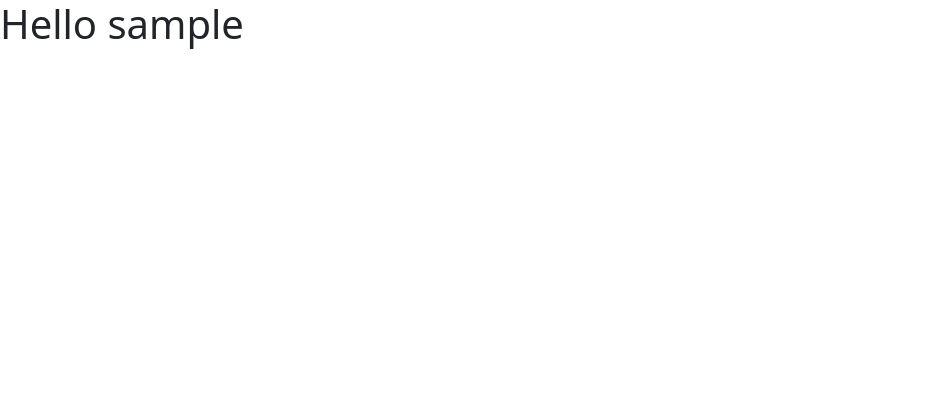
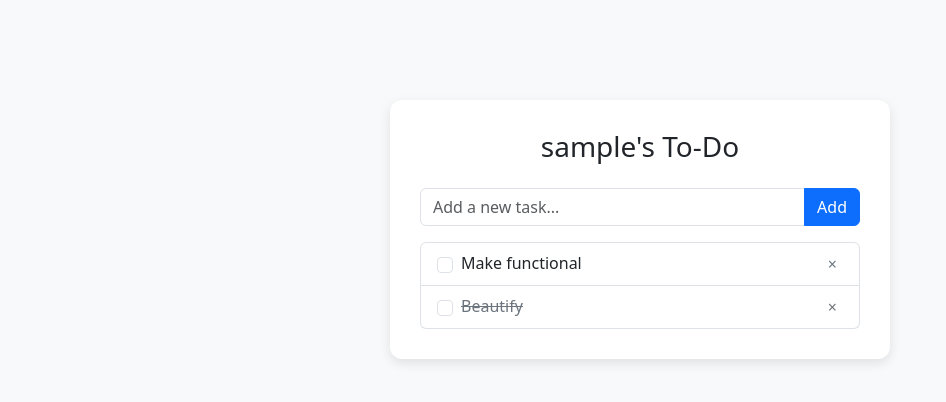
Before and after one commit to wilsx2/mini-todo, a Flask app: a page that uses templates/list.html in a window 1280 px wide. Shown: the top 402 px of the page, without its empty margins (0-946 px from the left). Run offline with Flask 3, Linux system fonts and the light colour scheme.

Commit message:
Used bootstrap for list page

```diff
--- /dev/null
+++ b/static/styles/todo.css
@@ -0,0 +1,23 @@
+body {
+    background-color: #f8f9fa;
+}
+.todo-container {
+    max-width: 500px;
+    margin: 100px auto;
+    background: #fff;
+    padding: 30px;
+    border-radius: 12px;
+    box-shadow: 0 4px 12px rgba(0, 0, 0, 0.1);
+}
+.todo-item.completed span {
+    text-decoration: line-through;
+    color: #6c757d;
+}
+.todo-actions button {
+    border: none;
+    background: none;
+    color: #6c757d;
+}
+.todo-actions button:hover {
+    color: #000;
+}
--- a/templates/list.html
+++ b/templates/list.html
@@ -1,5 +1,44 @@
 {% extends "layout.html" %}
 {% block title %}Todo{% endblock %}
+{% block styles %}
+    <link
+        rel="stylesheet"
+        type="text/css"
+        href="{{url_for(
+            'static',
+            filename='styles/todo.css'
+        )}}"
+    />
+{% endblock %}
 {% block body %}
-    <h1>Hello {{name}}</h1>
+    <div class="todo-container text-center">
+        <h3 class="mb-4">{{name}}'s To-Do</h3>
+
+        <div class="input-group mb-3">
+        <input type="text" id="todo-input" class="form-control" placeholder="Add a new task...">
+        <button class="btn btn-primary" id="add-btn">Add</button>
+        </div>
+
+        <ul class="list-group" id="todo-list">
+            <li class="list-group-item d-flex justify-content-between align-items-center todo-item">
+                <div class="form-check d-flex align-items-center">
+                    <input class="form-check-input me-2" type="checkbox">
+                    <span contenteditable="true">Make functional</span>
+                </div>
+                <div class="todo-actions">
+                    <button class="delete-btn">&times;</button>
+                </div>
+            </li>
+
+            <li class="completed list-group-item d-flex justify-content-between align-items-center todo-item">
+                <div class="form-check d-flex align-items-center">
+                    <input class="form-check-input me-2" type="checkbox">
+                    <span contenteditable="true">Beautify</span>
+                </div>
+                <div class="todo-actions">
+                    <button class="delete-btn">&times;</button>
+                </div>
+            </li>
+        </ul>
+    </div>
 {% endblock %}
```
